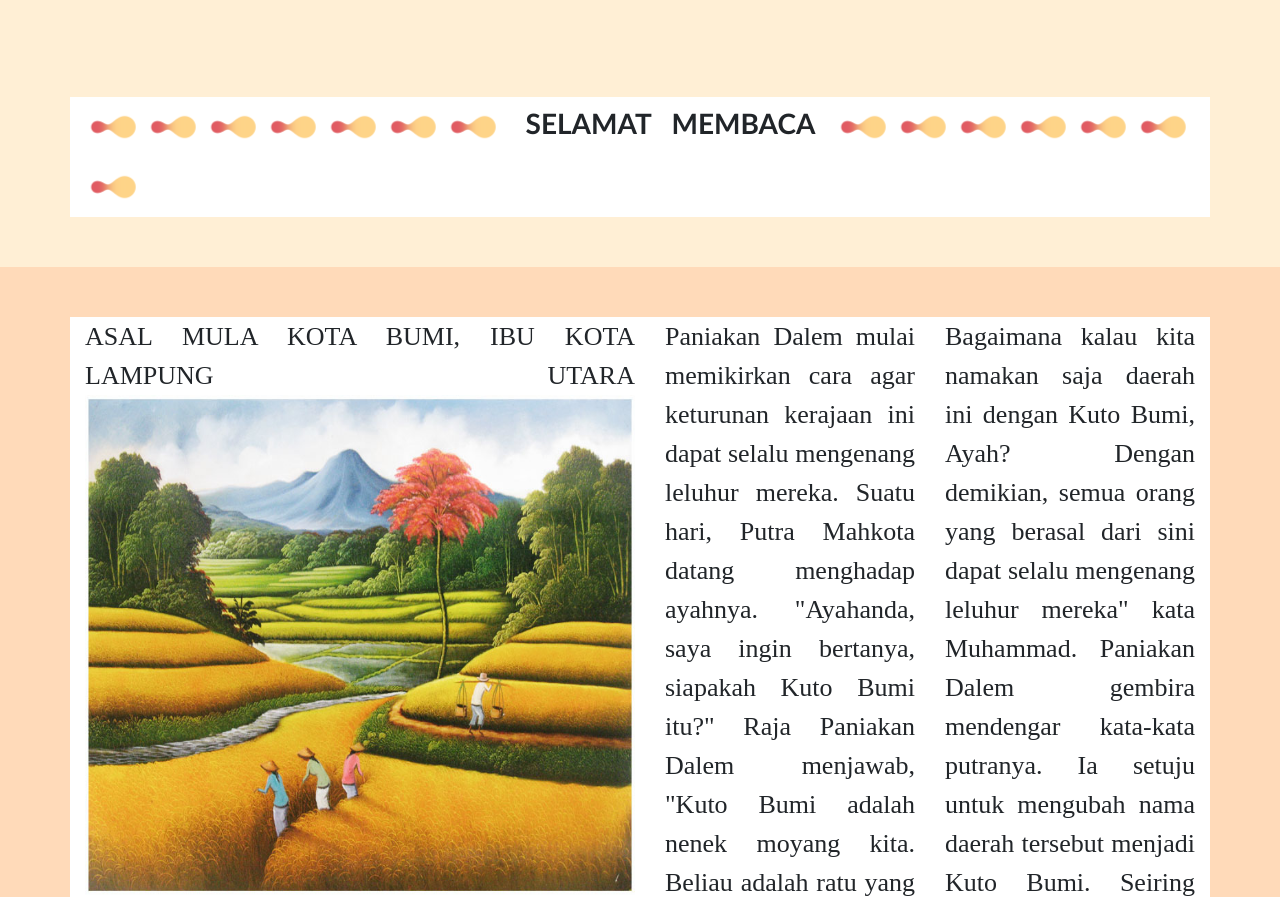
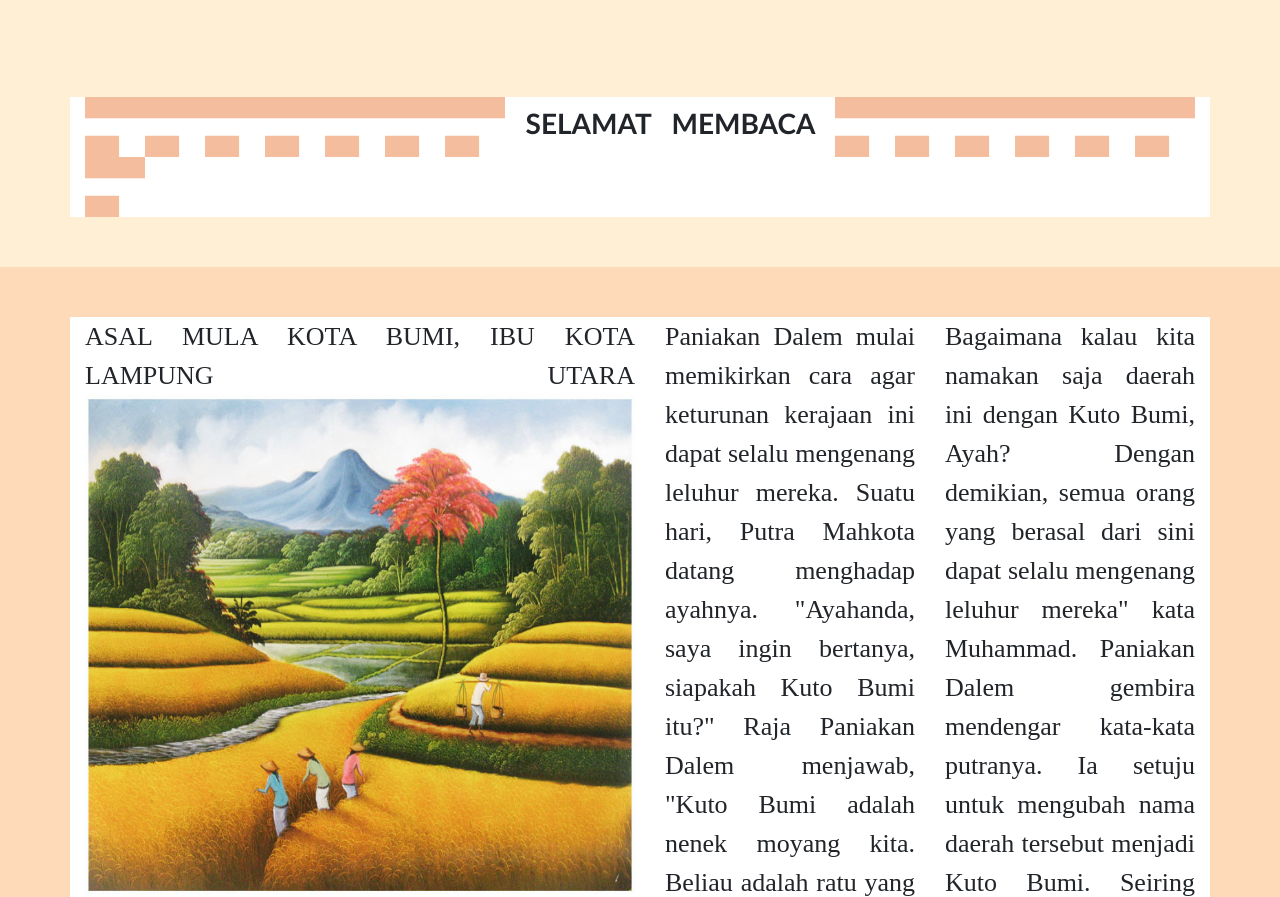
Before and after one commit to SafiraTofika/tugasdeweb, a plain HTML site: page index.html in a window 1280 px wide. Shown: the part 1104-2001 px from the top of the page. Drawn offline with Linux system fonts and the light colour scheme.

Commit message:
Add files via upload

```diff
--- a/index.html
+++ b/index.html
@@ -62,7 +62,7 @@
             <div class="container">
             <div class="row">
                 <div class="col col-kiri">
-               <img src="img/loader.gif"width="60px" height="60"><img src="img/loader.gif"width="60px" height="60"><img src="img/loader.gif"width="60px" height="60"><img src="img/loader.gif"width="60px" height="60"><img src="img/loader.gif"width="60px" height="60"><img src="img/loader.gif"width="60px" height="60"><img src="img/loader.gif"width="60px" height="60">    SELAMAT MEMBACA    <img src="img/loader.gif"width="60px" height="60"><img src="img/loader.gif"width="60px" height="60"><img src="img/loader.gif"width="60px" height="60"><img src="img/loader.gif"width="60px" height="60"><img src="img/loader.gif"width="60px" height="60"><img src="img/loader.gif"width="60px" height="60"><img src="img/loader.gif"width="60px" height="60">
+               <img src="img/lines.png"width="60px" height="60"><img src="img/lines.png"width="60px" height="60"><img src="img/lines.png"width="60px" height="60"><img src="img/lines.png"width="60px" height="60"><img src="img/lines.png"width="60px" height="60"><img src="img/lines.png"width="60px" height="60"><img src="img/lines.png"width="60px" height="60">    SELAMAT MEMBACA    <img src="img/lines.png"width="60px" height="60"><img src="img/lines.png"width="60px" height="60"><img src="img/lines.png"width="60px" height="60"><img src="img/lines.png"width="60px" height="60"><img src="img/lines.png"width="60px" height="60"><img src="img/lines.png"width="60px" height="60"><img src="img/lines.png"width="60px" height="60">
                 </div>
             </div>
         </div>
```
Also changed, not shown: img/lines.png (added).
